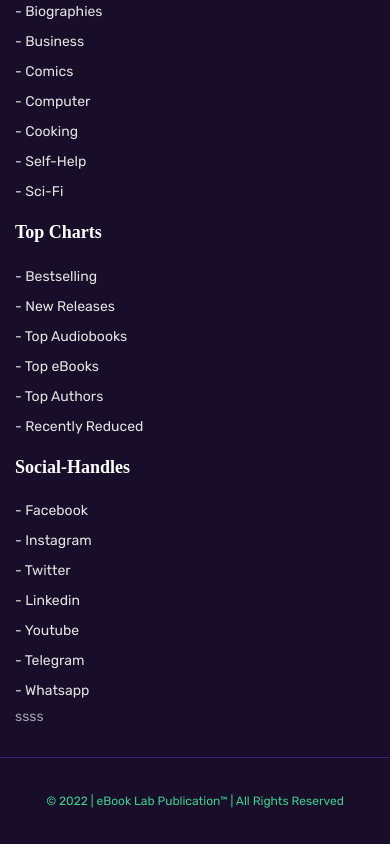
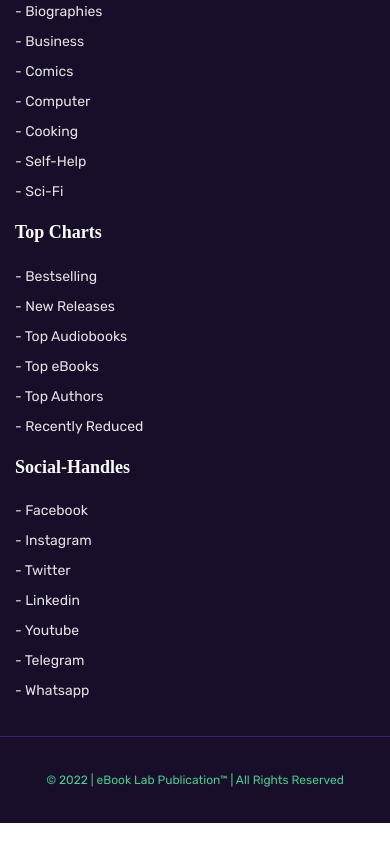
Before and after one commit to orsimanish/eBook_Lab, a plain HTML site: page Indian_Polity.html in a window 390 px wide. Shown: the part 2973-3817 px from the top of the page. After the commit the page ends 3796 px from the top, so only its background shows below. Drawn offline with Linux system fonts and the light colour scheme; files whose address does not match are found by name.

Commit message:
Update Indian_Polity.html

```diff
--- a/Indian_Polity.html
+++ b/Indian_Polity.html
@@ -310,14 +310,6 @@
             </div>
              <!-- End Col -->
 
-			  <!-- Start Col -->
-            <div class="col-lg-3 col-md-6 col-sm-6 col-xs-6 col-mb-12">
-
-              <div class="footer-logo">
-ssss
-              </div>
-            </div>
-             <!-- End Col -->
 
 
           </div>
```
